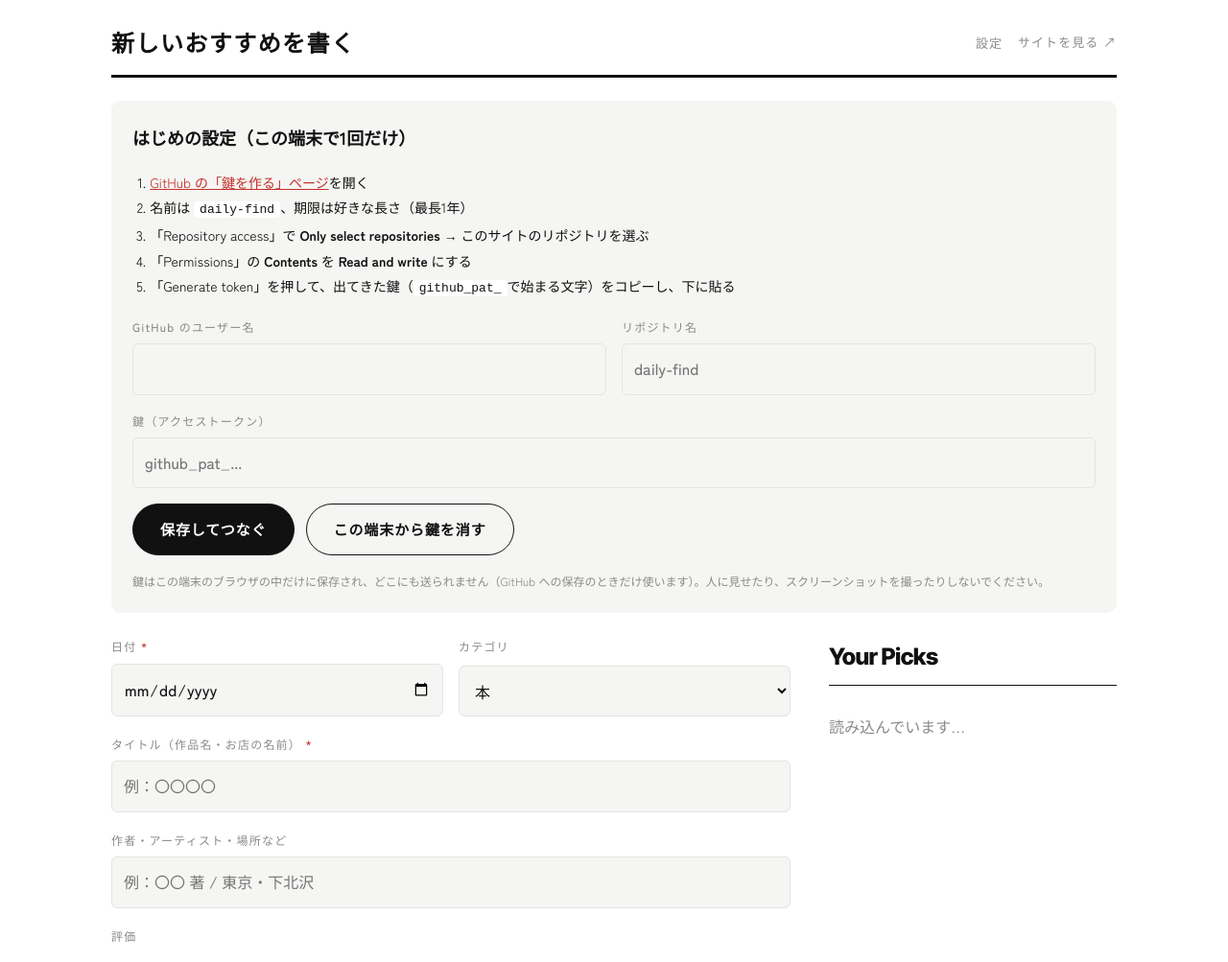
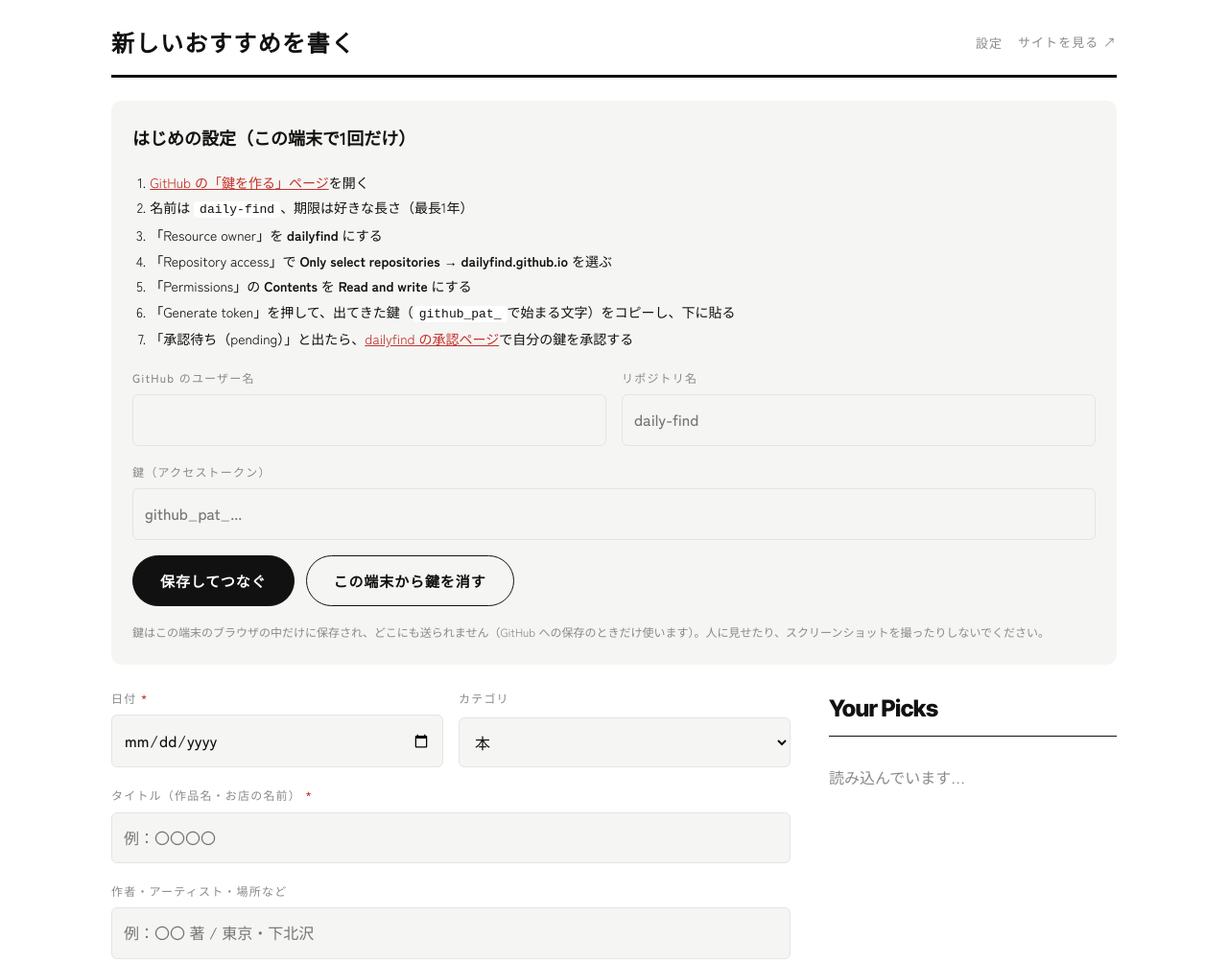
Before and after one commit to dailyfind/dailyfind.github.io, a plain HTML site: page write.html in a window 1280 px wide. Shown: the top 1003 px of the page at 96% size. Drawn offline with Linux system fonts and the light colour scheme.

Commit message:
書く画面の設定案内を dailyfind 用に更新
Co-Authored-By: Claude Opus 5.5 <noreply@anthropic.com>

```diff
--- a/write.html
+++ b/write.html
@@ -104,9 +104,11 @@
     <ol>
       <li><a href="https://github.com/settings/personal-access-tokens/new" target="_blank" rel="noopener">GitHub の「鍵を作る」ページ</a>を開く</li>
       <li>名前は <code>daily-find</code>、期限は好きな長さ（最長1年）</li>
-      <li>「Repository access」で <b>Only select repositories</b> → このサイトのリポジトリを選ぶ</li>
+      <li>「Resource owner」を <b>dailyfind</b> にする</li>
+      <li>「Repository access」で <b>Only select repositories</b> → <b>dailyfind.github.io</b> を選ぶ</li>
       <li>「Permissions」の <b>Contents</b> を <b>Read and write</b> にする</li>
       <li>「Generate token」を押して、出てきた鍵（<code>github_pat_</code>で始まる文字）をコピーし、下に貼る</li>
+      <li>「承認待ち（pending）」と出たら、<a href="https://github.com/organizations/dailyfind/settings/personal-access-token-requests" target="_blank" rel="noopener">dailyfind の承認ページ</a>で自分の鍵を承認する</li>
     </ol>
     <div class="row">
       <label>GitHub のユーザー名<input id="cOwner" autocomplete="off" autocapitalize="off" spellcheck="false"></label>
```
